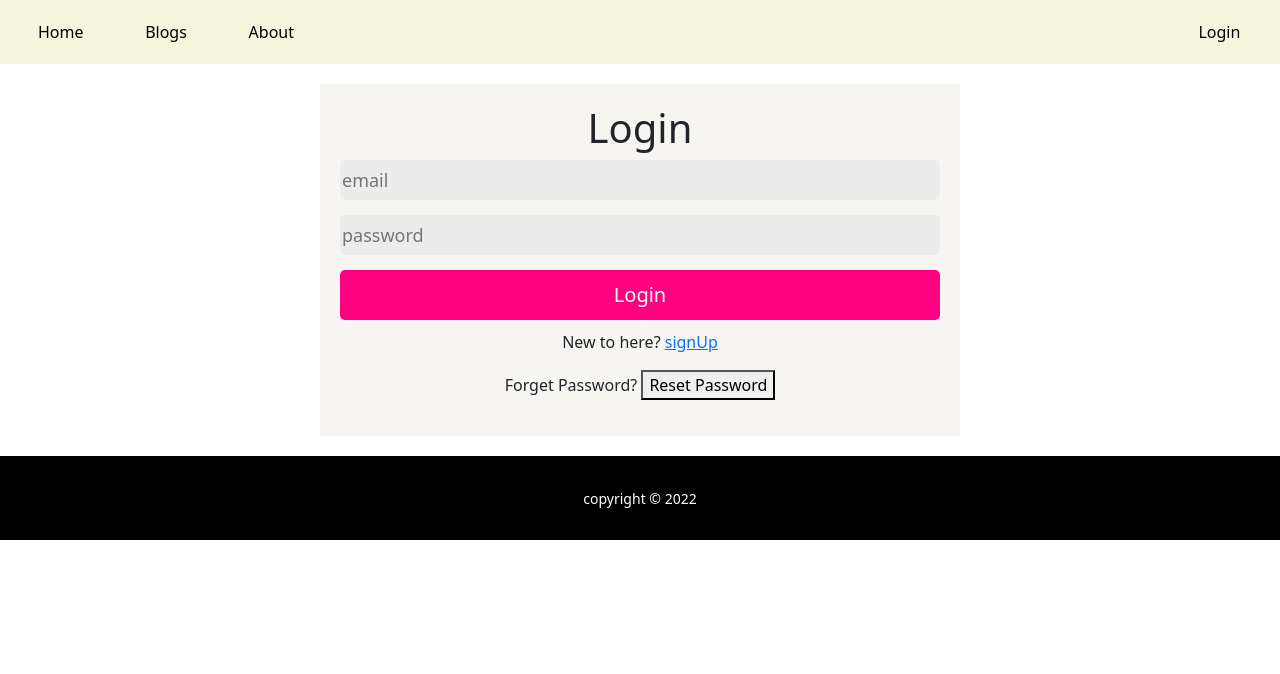
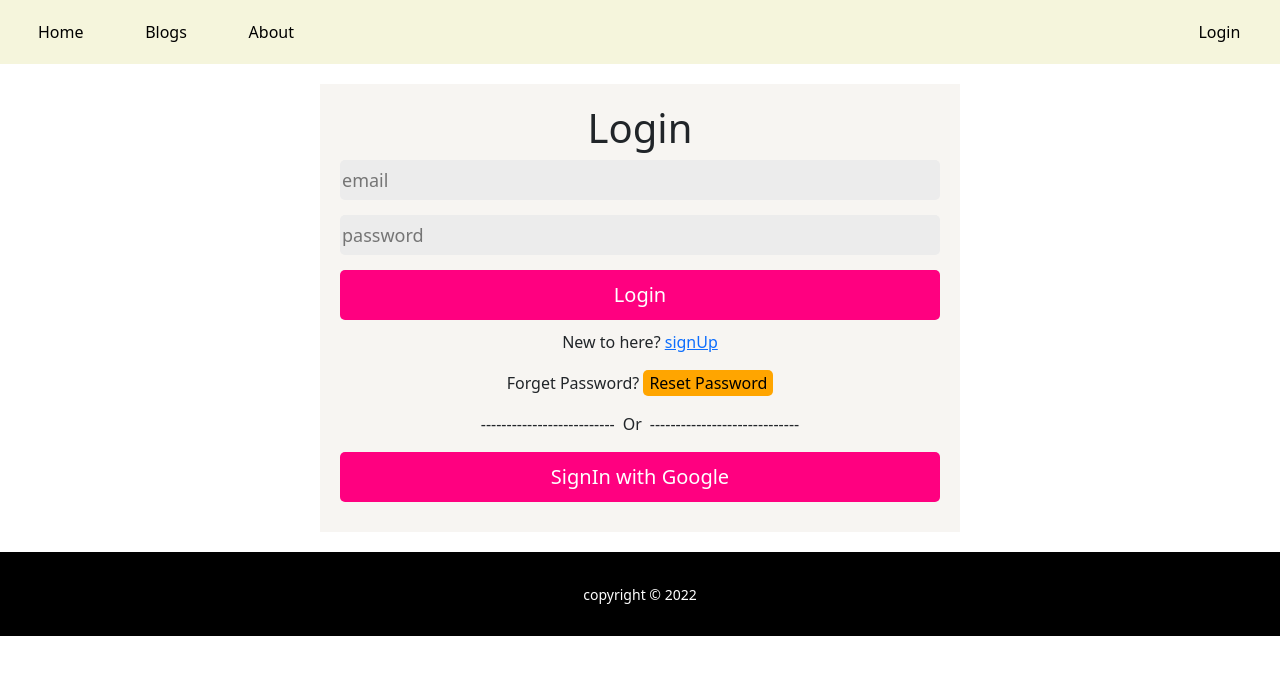
Before and after one commit to Mahmudulislamasif/Tutot-guide, a React (Create React App) app: page /login in a window 1280 px wide. Shown: the top 674 px of the page. Built offline with nearby package versions, Linux system fonts and the light colour scheme; no server answers.

Commit message:
add social login

```diff
--- a/src/Pages/Login/Login.js
+++ b/src/Pages/Login/Login.js
@@ -6,6 +6,7 @@ import { ToastContainer, toast } from 'react-toastify';
 import 'react-toastify/dist/ReactToastify.css';
 import './Login.css'
 import { Button } from 'bootstrap';
+import SocialLogin from '../SocialLogin/SocialLogin';
 const Login = () => {
     const [email,setEmail]=useState('')
     const [password,setPassword]=useState('');
@@ -54,14 +55,15 @@ const Login = () => {
         <div className='login-form'>
         <h1>Login</h1>
         <form onSubmit={handleLogIn}>
-            <input onBlur={handleEmail}  type="email" name="email" placeholder='email'/>
-            <input onBlur={handlePassword}  type="password" name="password" placeholder="password"/>
+            <input onBlur={handleEmail}  type="email" name="email" placeholder='email' required/>
+            <input onBlur={handlePassword}  type="password" name="password" placeholder="password" required/>
             {errorElement}
             <button className='btn-class'>Login</button>
         </form>
             <p>New to here? <Link to='/signUp'>signUp</Link></p>
-            <p>Forget Password? <button onClick={resetPassword}>Reset Password</button></p>
+            <p>Forget Password? <button className='check-button' onClick={resetPassword}>Reset Password</button></p>
             <ToastContainer />
+            <SocialLogin></SocialLogin>
         </div>
     );
 };
--- a/src/Pages/Shared/Footer/Footer.css
+++ b/src/Pages/Shared/Footer/Footer.css
@@ -1,3 +1,8 @@
+*
+{
+    margin: 0;
+}
+
 footer
 {
   background-color: black;
--- a/src/Pages/SignUp/SignUp.js
+++ b/src/Pages/SignUp/SignUp.js
@@ -35,16 +35,21 @@ const SignUp = () => {
         <div className='login-form'>
         <h1>SignUp</h1>
         <form onSubmit={signUpNewUser}>
-            <input onBlur={handleEmail}  type="email" name='email' placeholder='email'/>
-            <input onBlur={handlePassword}   type="password" name="password" placeholder="password"/>
-            <input onBlur={handleConfirmPassword}  type="password" name="password" placeholder="Confirm Password"/>
+            <input onBlur={handleEmail}  type="email" name='email' placeholder='email' reqiured/>
+            <input onBlur={handlePassword}   type="password" name="password" placeholder="password" required/>
+            <input onBlur={handleConfirmPassword}  type="password" name="password" placeholder="Confirm Password" required/>
             {
                 errorMatch? <p className='text-danger'>{errorMatch}</p>:
                 <p className='text-danger'>{error?.message}</p>
             }
             <p>New to here? <Link to='/login'>Login</Link></p>
-            <button>SignUp</button>
-            <button>Login with Google</button>
+            <button className='btn-class'>SignUp</button>
+            <div className='d-flex justify-content-center'>
+                <p>--------------------------</p>
+                <p className='ms-2 me-2'>Or</p>
+                <p>-----------------------------</p>
+            </div>
+            <button className='btn-class'>SignUp with Google</button>
         </form>
         </div>
     );
--- /dev/null
+++ b/src/Pages/SocialLogin/SocialLogin.js
@@ -0,0 +1,35 @@
+ import React from 'react';
+import { useSignInWithGoogle } from 'react-firebase-hooks/auth';
+import auth from '../../firebase.init';
+
+ const SocialLogin = () => {
+    const [signInWithGoogle, user, loading, error] = useSignInWithGoogle(auth);
+    let errorElement;
+            if (error) {
+                   errorElement= <p className='text-danger'>Error: {error?.message}</p>
+
+            }
+            if (loading) {
+                return <p>Loading...</p>;
+            }
+            // if (user) {
+            //     return (
+            //     <div>
+            //         <p>Signed In User: {user.email}</p>
+            //     </div>
+            //     );
+            // }
+     return (
+         <div>
+              <div className='d-flex justify-content-center'>
+                <p>--------------------------</p>
+                <p className='ms-2 me-2'>Or</p>
+                <p>-----------------------------</p>
+            </div>
+            {errorElement}
+            <button className='btn-class' onClick={()=>signInWithGoogle()}>SignIn with Google</button>
+         </div>
+     );
+ };
+
+ export default SocialLogin;
```
Also changed, not shown: firebase.json (added), 1 other file (tests, documents, lock files or other folders).
